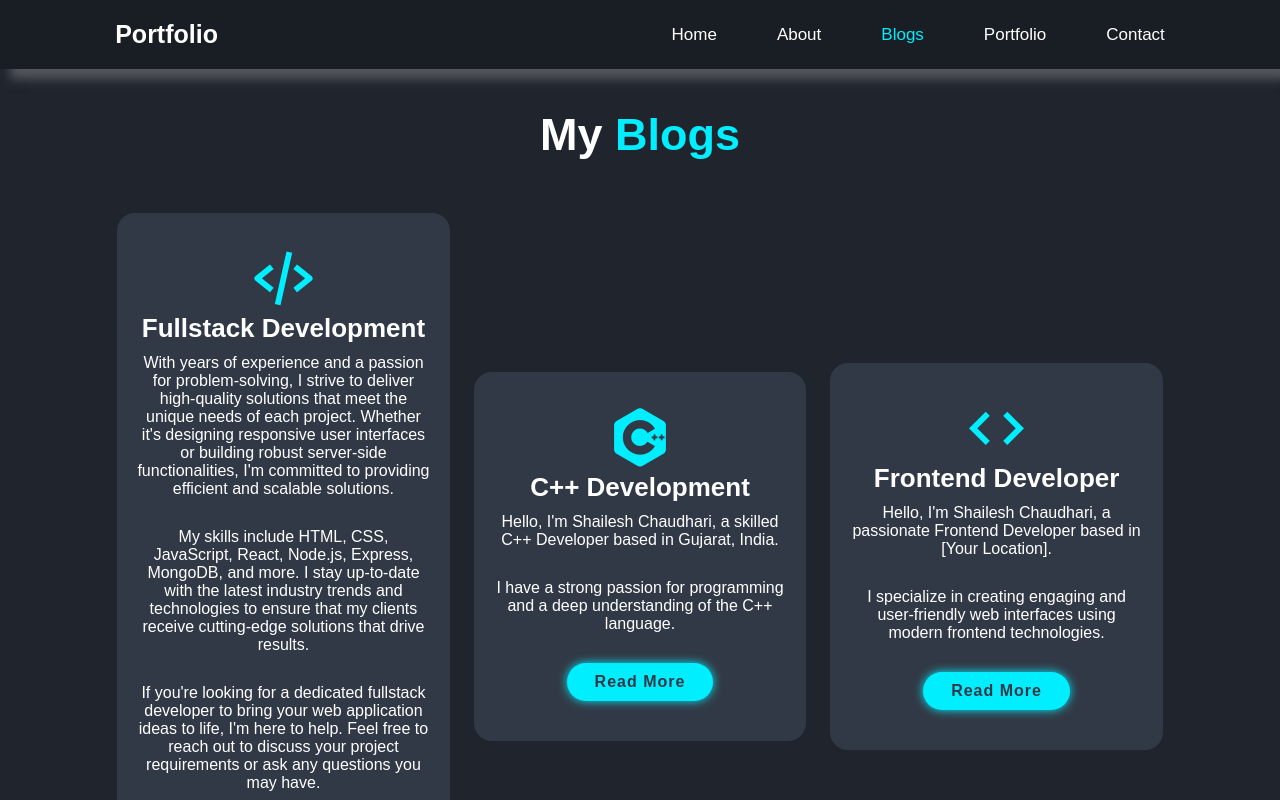
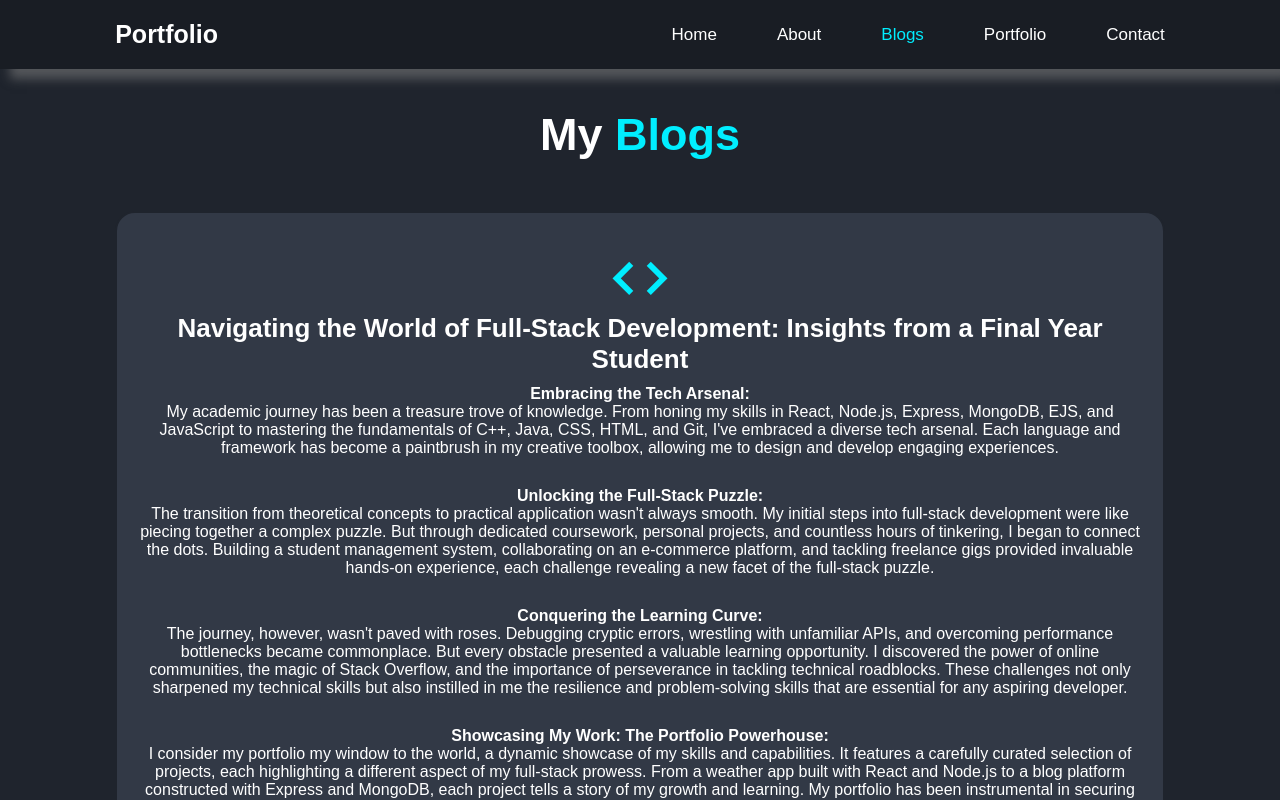
Before and after one commit to Shailesh93602/myportfolio, a React (Create React App) app: page /blogs in a window 1280 px wide. Both pictures are taken after a click on the button "Read More". Shown: the top 800 px of the page. Built offline with nearby package versions, Linux system fonts and the light colour scheme.

Commit message:
Added First blog

```diff
--- a/src/components/Blogs.jsx
+++ b/src/components/Blogs.jsx
@@ -2,9 +2,9 @@ import React, { useState } from "react";
 
 const Blogs = () => {
   const [showContent, setShowContent] = useState({
-    aboutFsd: false,
-    aboutCpp: false,
-    aboutFd: false,
+    about1: false,
+    about1: false,
+    about3: false,
   });
 
   const toggleContent = (section) => {
@@ -19,140 +19,116 @@ const Blogs = () => {
       <h2 className="heading">
         My <span>Blogs</span>
       </h2>
-
       <div className="blogs-container">
         <div className="blogs-box">
-          <i className="bx bx-code-alt"></i>
-          <h3>Fullstack Development</h3>
-          {showContent.aboutFsd ? (
-            <div id="aboutFsdFull">
+          <i className="bx bx-code"></i>
+          <h3>
+            Navigating the World of Full-Stack Development: Insights from a
+            Final Year Student
+          </h3>
+          {showContent.about1 ? (
+            <div id="about1Full">
               <p>
-                With years of experience and a passion for problem-solving, I
-                strive to deliver high-quality solutions that meet the unique
-                needs of each project. Whether it's designing responsive user
-                interfaces or building robust server-side functionalities, I'm
-                committed to providing efficient and scalable solutions.
+                <b> Embracing the Tech Arsenal: </b> <br />
+                My academic journey has been a treasure trove of knowledge. From
+                honing my skills in React, Node.js, Express, MongoDB, EJS, and
+                JavaScript to mastering the fundamentals of C++, Java, CSS,
+                HTML, and Git, I've embraced a diverse tech arsenal. Each
+                language and framework has become a paintbrush in my creative
+                toolbox, allowing me to design and develop engaging experiences.
               </p>
               <p>
-                My skills include HTML, CSS, JavaScript, React, Node.js,
-                Express, MongoDB, and more. I stay up-to-date with the latest
-                industry trends and technologies to ensure that my clients
-                receive cutting-edge solutions that drive results.
+                <b>Unlocking the Full-Stack Puzzle: </b> <br />
+                The transition from theoretical concepts to practical
+                application wasn't always smooth. My initial steps into
+                full-stack development were like piecing together a complex
+                puzzle. But through dedicated coursework, personal projects, and
+                countless hours of tinkering, I began to connect the dots.
+                Building a student management system, collaborating on an
+                e-commerce platform, and tackling freelance gigs provided
+                invaluable hands-on experience, each challenge revealing a new
+                facet of the full-stack puzzle.
               </p>
               <p>
-                If you're looking for a dedicated fullstack developer to bring
-                your web application ideas to life, I'm here to help. Feel free
-                to reach out to discuss your project requirements or ask any
-                questions you may have.
+                <b>Conquering the Learning Curve: </b> <br />
+                The journey, however, wasn't paved with roses. Debugging cryptic
+                errors, wrestling with unfamiliar APIs, and overcoming
+                performance bottlenecks became commonplace. But every obstacle
+                presented a valuable learning opportunity. I discovered the
+                power of online communities, the magic of Stack Overflow, and
+                the importance of perseverance in tackling technical roadblocks.
+                These challenges not only sharpened my technical skills but also
+                instilled in me the resilience and problem-solving skills that
+                are essential for any aspiring developer.
               </p>
-              <button className="btn" onClick={() => toggleContent('aboutFsd')}>
+              <p>
+                <b>Showcasing My Work: The Portfolio Powerhouse:</b> <br />I
+                consider my portfolio my window to the world, a dynamic showcase
+                of my skills and capabilities. It features a carefully curated
+                selection of projects, each highlighting a different aspect of
+                my full-stack prowess. From a weather app built with React and
+                Node.js to a blog platform constructed with Express and MongoDB,
+                each project tells a story of my growth and learning. My
+                portfolio has been instrumental in securing freelance
+                opportunities and connecting with potential employers, proving
+                that sometimes, the best way to learn is to build!
+              </p>
+              <p>
+                <b>Tech Crushes and Git Guru Secrets:</b> <br />
+                If I had to pick favorites, React's component-based architecture
+                and Node.js's versatility definitely steal the show. Their ease
+                of use and powerful functionality make them indispensable tools
+                in my development arsenal. And who can forget Git? This version
+                control system is a developer's best friend, keeping track of
+                every change and allowing me to collaborate seamlessly with
+                others. Mastering Git workflows and utilizing its branching
+                strategies have been game-changers, and I believe everyone
+                should embrace its power!
+              </p>
+              <p>
+                <b>Fellow Students, Let's Code Together! </b> <br />
+                To my fellow students embarking on this incredible journey, I
+                offer these words of advice: Embrace the challenges, never stop
+                learning, and build, build, build! Online resources like
+                TutorialsPoint and Coursera are fantastic companions, and
+                communities like Reddit's r/webdev are always buzzing with
+                helpful advice. Remember, time management is key – juggling
+                academics and projects might seem daunting, but creating a
+                schedule and prioritizing tasks can work wonders. Most
+                importantly, don't be afraid to experiment, ask questions, and
+                collaborate with others. The world of full-stack development is
+                a collaborative space, and sharing knowledge and learning from
+                each other is what makes it truly thrive.
+              </p>
+              <p>
+                <b>The Future Beckons: </b> <br/>
+                   As I stand on the precipice of graduation,
+                my aspirations soar high. I dream of tackling complex enterprise
+                applications, working on cutting-edge web technologies, and
+                perhaps even building my own startup someday. The possibilities
+                are endless, and I'm excited to see where this journey takes me
+                next. This blog post is just the beginning of my online
+                adventure. In the future, I hope to delve deeper into specific
+                technologies, share project stories, and offer insights into the
+                ever-evolving landscape of full-stack development. So, fellow
+                adventurers, buckle up – the coding journey is just starting!
+              </p>
+              <button className="btn" onClick={() => toggleContent("about1")}>
                 Show Less
               </button>
             </div>
           ) : (
-            <div id="aboutFsdShort">
+            <div id="about1Short">
               <p>
-                Welcome to my blogs page! As a fullstack developer, I
-                specialize in creating dynamic and interactive web applications.
-                With expertise in both frontend and backend technologies, I can
-                handle the entire development process from start to finish.
+                Navigating the World of Full-Stack Development: Insights from a
+                Final Year Student Hey everyone, let me introduce myself - a
+                final year student passionate about diving deep into the
+                exhilarating world of full-stack development. While the journey
+                hasn't been without its twists and turns, the thrill of building
+                interactive applications and understanding the intricate dance
+                between frontend and backend keeps me hooked!
               </p>
-              <button
-                className="btn"
-                onClick={() => toggleContent('aboutFsd')}
-              >
-                Read More
-              </button>
-            </div>
-          )}
-        </div>
-
-        <div className="blogs-box">
-          <i className="bx bxl-c-plus-plus"></i>
-          <h3>C++ Development</h3>
-          {showContent.aboutCpp ? (
-            <div id="aboutCppFull">
-              <p>
-                As a C++ developer, I have extensive experience in developing
-                efficient and scalable applications.
-              </p>
-              <p>
-                I am proficient in various aspects of C++ development,
-                including object-oriented programming, data structures,
-                algorithms, memory management, and performance optimization.
-              </p>
-              <p>
-                Throughout my career, I have worked on a wide range of projects,
-                such as developing desktop applications, embedded systems, game
-                development, and more.
-              </p>
-              <p>
-                I strive to write clean, modular, and maintainable code,
-                ensuring the highest standards of quality and reliability in my
-                work.
-              </p>
-              <button className="btn" onClick={() => toggleContent('aboutCpp')}>
-                Show Less
-              </button>
-            </div>
-          ) : (
-            <div id="aboutCppShort">
-              <p>
-                Hello, I'm Shailesh Chaudhari, a skilled C++ Developer based in
-                Gujarat, India.
-              </p>
-              <p>
-                I have a strong passion for programming and a deep understanding
-                of the C++ language.
-              </p>
-              <button
-                className="btn"
-                onClick={() => toggleContent('aboutCpp')}
-              >
-                Read More
-              </button>
-            </div>
-          )}
-        </div>
-
-        <div className="blogs-box">
-          <i className="bx bx-code"></i>
-          <h3>Frontend Developer</h3>
-          {showContent.aboutFd ? (
-            <div id="aboutFdFull">
-              <p>
-                With a strong foundation in HTML, CSS, and JavaScript, I have
-                experience building responsive and interactive websites.
-              </p>
-              <p>
-                I am proficient in front-end frameworks and libraries such as
-                React, Vue.js, and Angular, which I leverage to develop robust
-                and scalable applications.
-              </p>
-              <p>
-                I have a keen eye for design and pay attention to detail to
-                create visually appealing and intuitive user interfaces.
-              </p>
-              <p>
-                Collaboration and problem-solving are integral to my work
-                process. I enjoy working in cross-functional teams, translating
-                design concepts into functional and efficient code.
-              </p>
-              <button className="btn" onClick={() => toggleContent('aboutFd')}>
-                Show Less
-              </button>
-            </div>
-          ) : (
-            <div id="aboutFdShort">
-              <p>
-                Hello, I'm Shailesh Chaudhari, a passionate Frontend Developer
-                based in [Your Location].
-              </p>
-              <p>
-                I specialize in creating engaging and user-friendly web
-                interfaces using modern frontend technologies.
-              </p>
-              <button className="btn" onClick={() => toggleContent('aboutFd')}>
+              <button className="btn" onClick={() => toggleContent("about1")}>
                 Read More
               </button>
             </div>
--- a/src/components/Contact.jsx
+++ b/src/components/Contact.jsx
@@ -109,6 +109,10 @@ const Contact = () => {
         <a href="tel:+919313026530">
           <i className="bx bx-phone-call"></i>
         </a>
+        <a href="http://wa.me/9313026530" target="_blank">
+          <i className="bx bxl-whatsapp"></i>
+        </a>
+
       </div>
     </section>
   );
```
Also changed, not shown: 2 other files (tests, documents, lock files or other folders).
